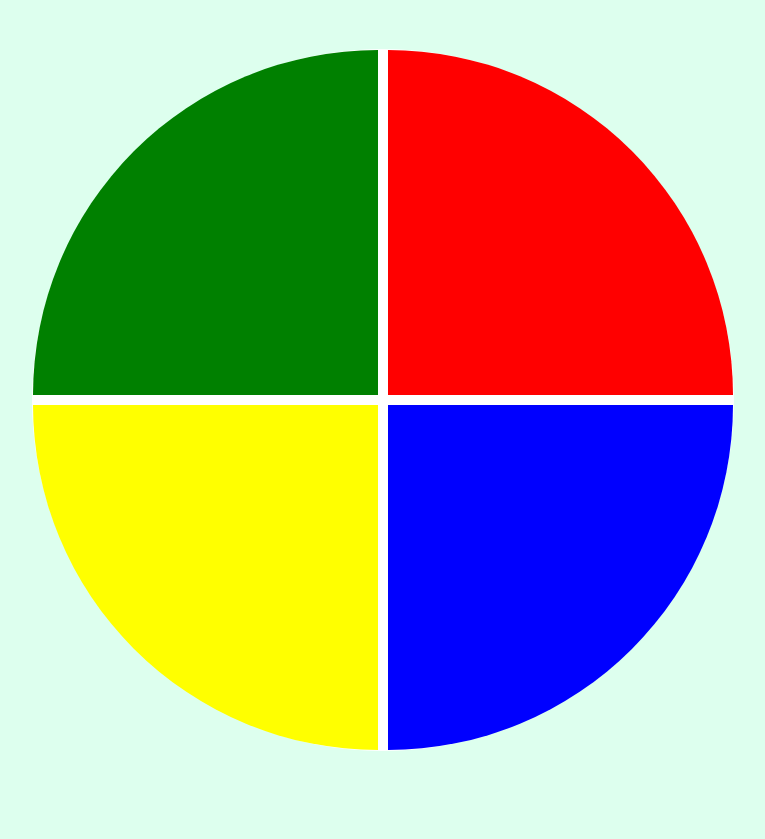
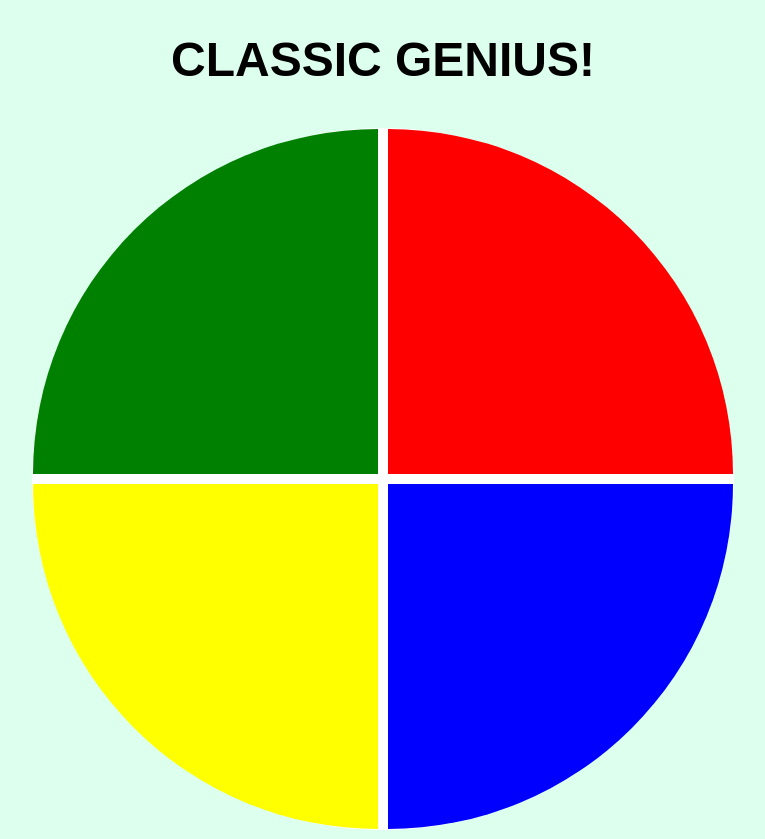
Before and after one commit to jademirf/genius_dio, a plain HTML site: page index.html in a window 1280 px wide. Shown: the whole page, without its empty margins (257-1022 px from the left). Before the commit the page ends 800 px from the top, so only its background shows below. Drawn offline with Linux system fonts and the light colour scheme.

Commit message:
add header title

```diff
--- a/css/style.css
+++ b/css/style.css
@@ -1,10 +1,16 @@
 body{
+  font-family: arial;
   background-color: #DDFFEE;
   margin: 0;
 }
+header {
+  text-align: center;
+  text-transform: uppercase;
+  font-size: 1.5em;
+}
 
 main{
-  height: 100vh;
+  height: 90vh;
   width: 100vw;
   display: flex;
   justify-content: center;
--- a/index.html
+++ b/index.html
@@ -8,6 +8,9 @@
   <title>Genius!</title>
 </head>
 <body>
+  <header>
+    <h1>Classic Genius!</h1>
+  </header>
   <main>
     <section id="genius">
       <div id="blue"></div>
```
